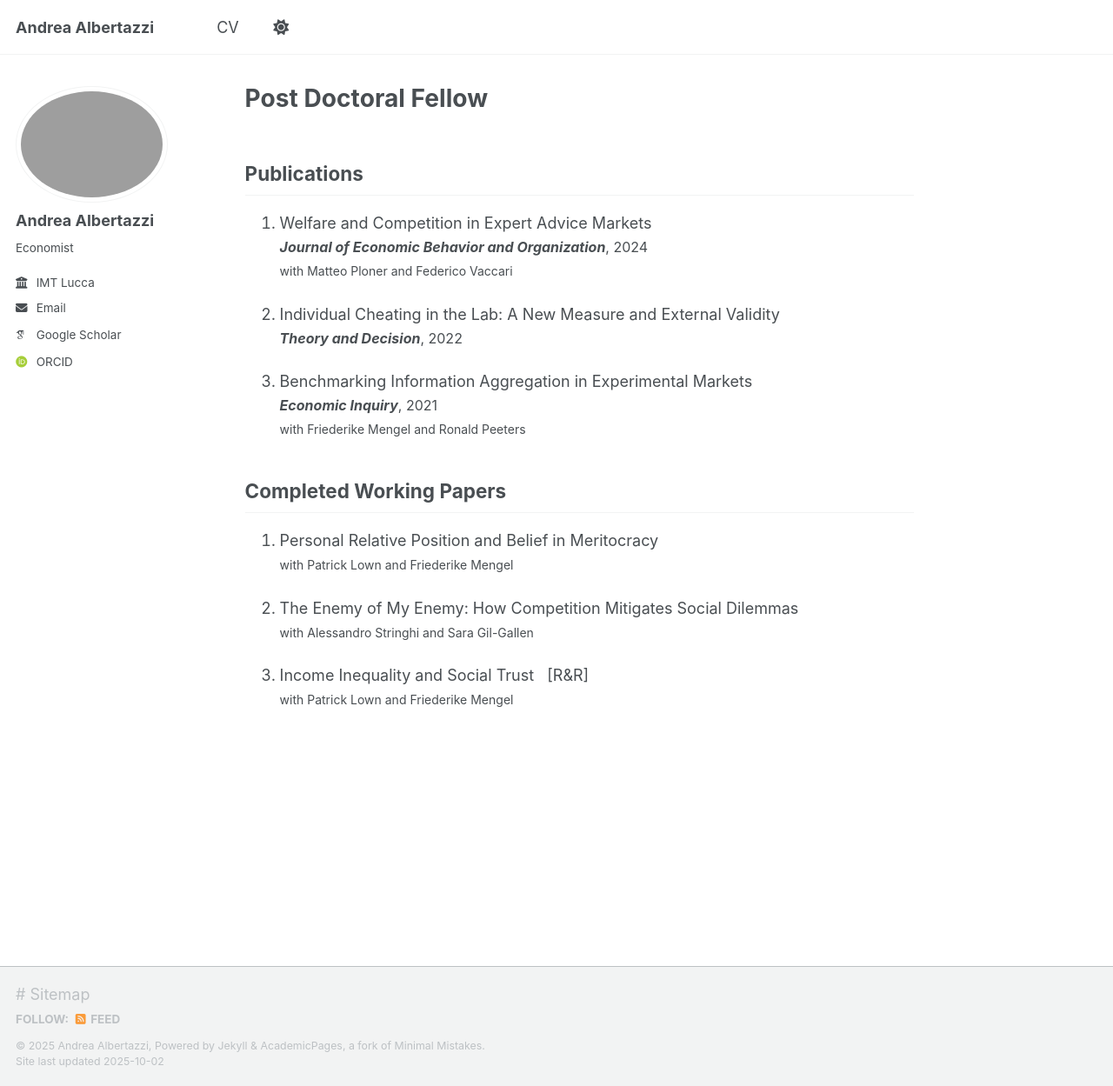
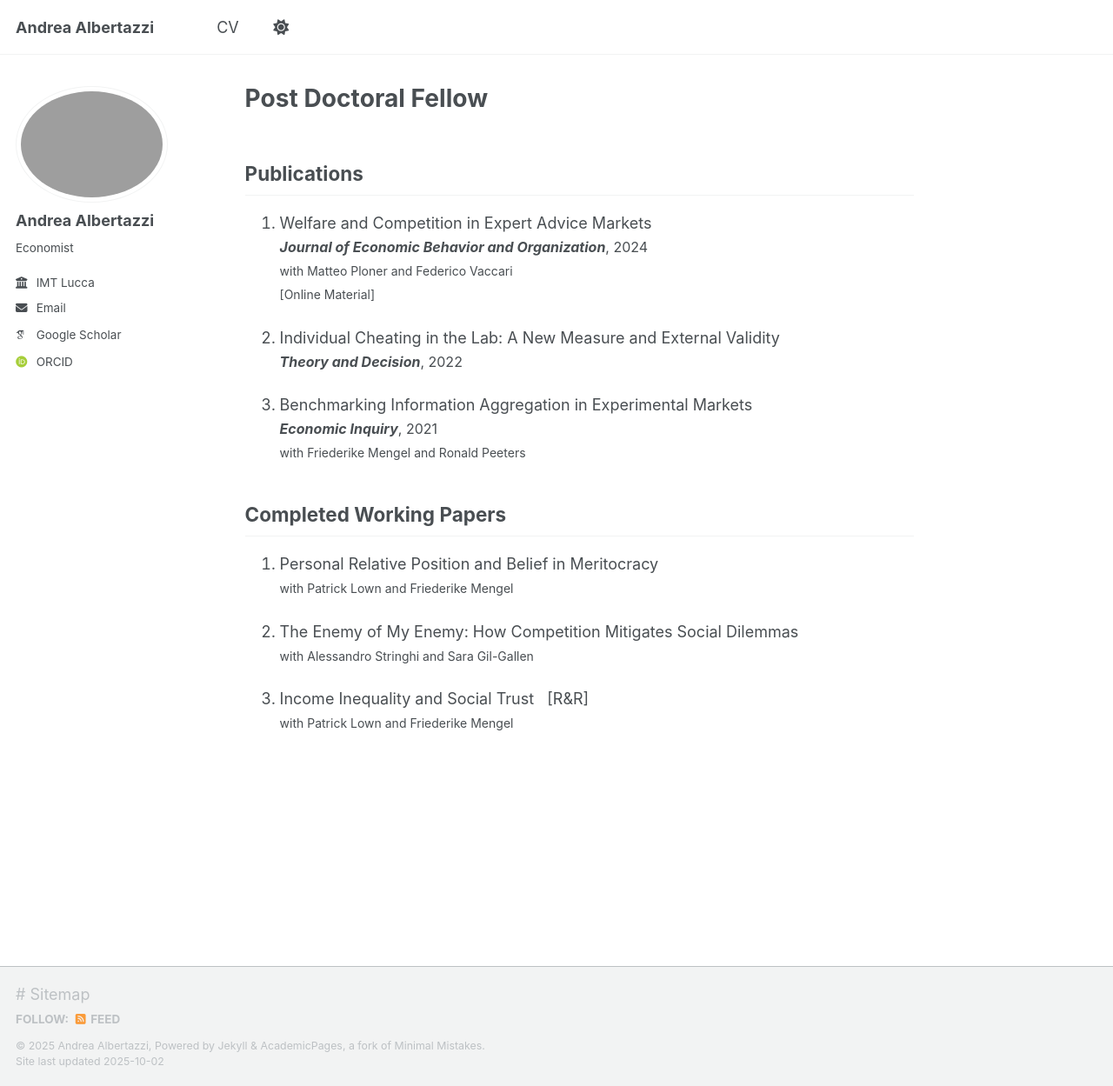
Before and after one commit to tazze87/tazze87.github.io, a Jekyll site: the page built from _pages/about.md, in a window 1280 px wide and 1249 px high. Shown: the whole window at 87% size. Built offline with Jekyll 4.4.1, drawn with Linux system fonts in a browser that asks for light colours; some web fonts are replaced; a script that is not in the unit is left out.

Commit message:
Update about.md

```diff
--- a/_pages/about.md
+++ b/_pages/about.md
@@ -8,7 +8,8 @@ author_profile: true
 ## Publications
 1. <a href="https://www.sciencedirect.com/science/article/pii/S0167268124000179" target="_blank" rel="noopener noreferrer">Welfare and Competition in Expert Advice Markets</a><br>
     <span style="font-size:16px;">***Journal of Economic Behavior and Organization***, 2024</span><br>
-    <span style="font-size:14px;">with <a href="https://matteoploner.eco.unitn.it" target="_blank" rel="noopener noreferrer">Matteo Ploner</a> and <a href="https://www.fvaccari.com" target="_blank" rel="noopener noreferrer">Federico Vaccari</a></span>
+    <span style="font-size:14px;">with <a href="https://matteoploner.eco.unitn.it" target="_blank" rel="noopener noreferrer">Matteo Ploner</a> and <a href="https://www.fvaccari.com" target="_blank" rel="noopener noreferrer">Federico Vaccari</a><br>
+    <a href="https://osf.io/4cfwg/" target="_blank" rel="noopener noreferrer">[Online Material]</a></span>
 
 2. <a href="https://link.springer.com/article/10.1007/s11238-021-09841-0" target="_blank" rel="noopener noreferrer">Individual Cheating in the Lab: A New Measure and External Validity</a><br>
     <span style="font-size:16px;">***Theory and Decision***, 2022</span>
```
